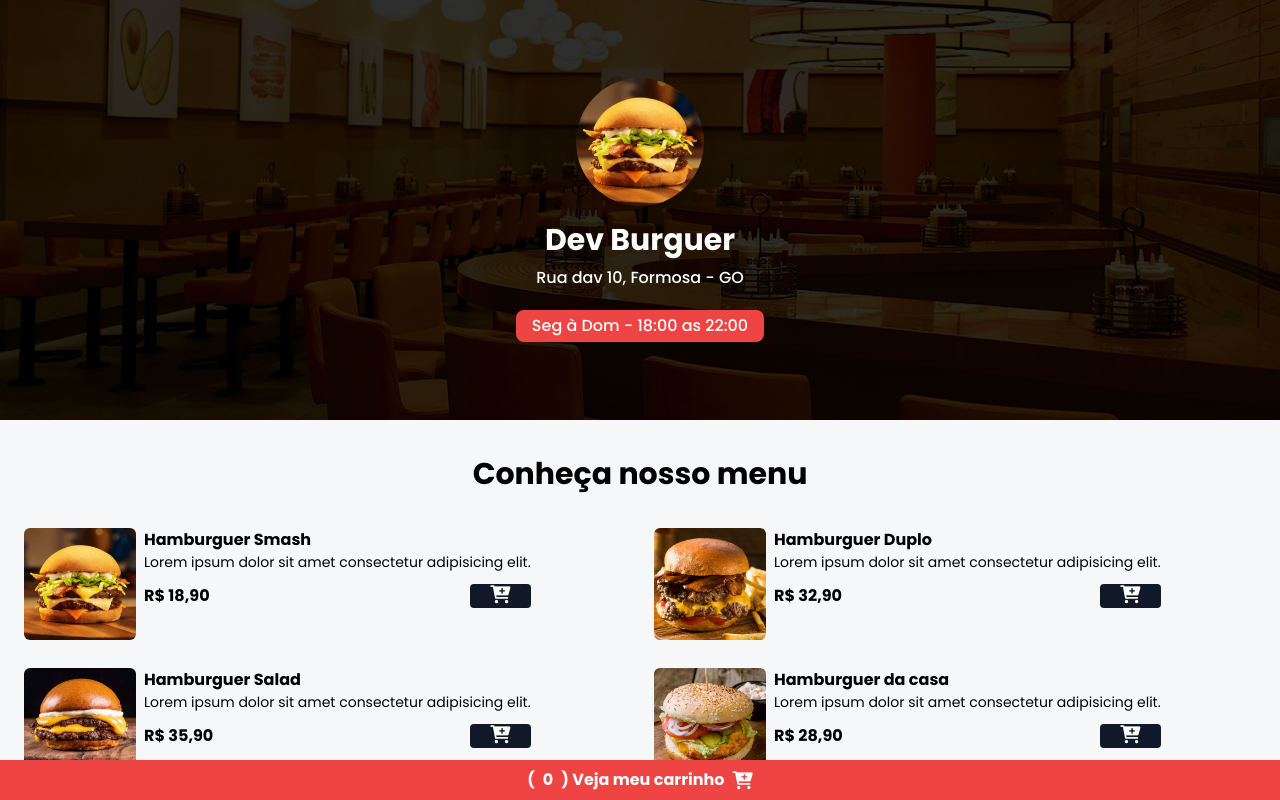
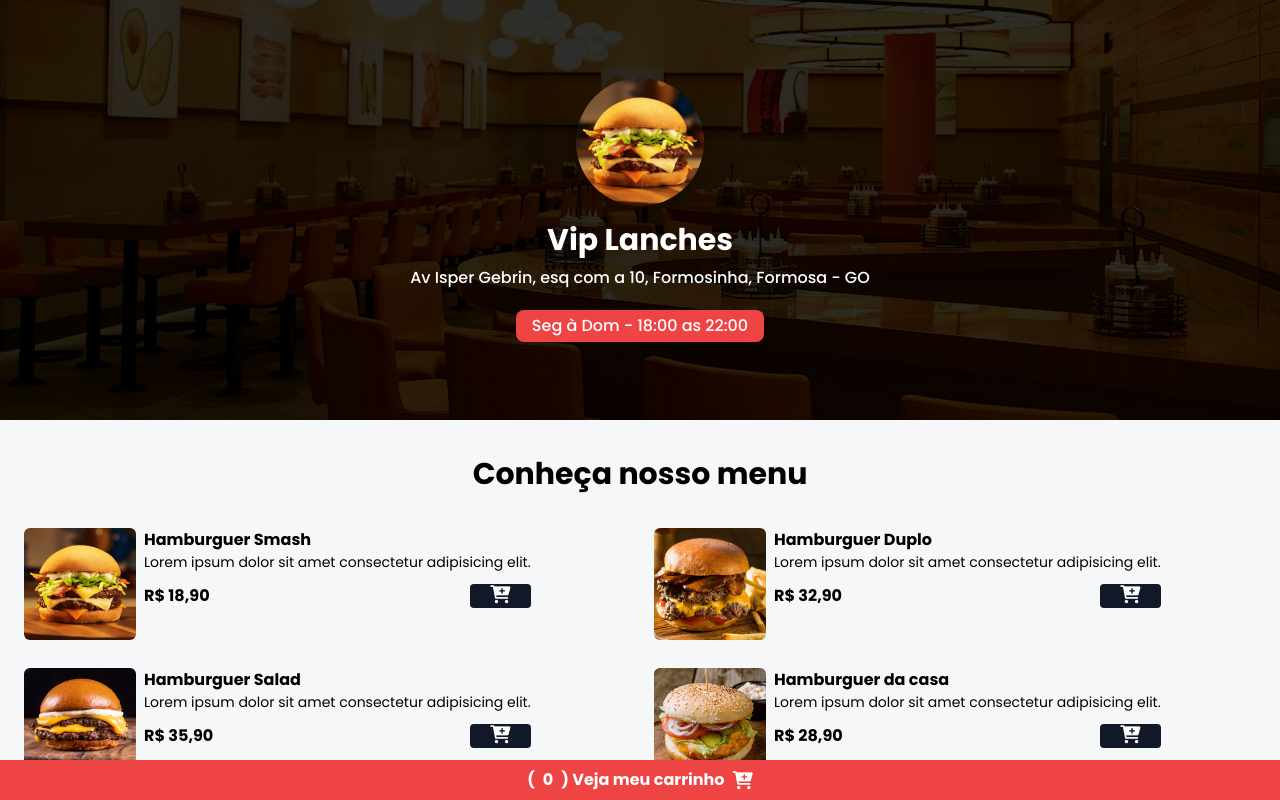
Before and after one commit to igornunescnt/cardapio, a website: page index.html in a window 1280 px wide. Shown: the top 800 px of the page. Drawn offline with nearby package versions, Linux system fonts and the light colour scheme.

Commit message:
Update index.html

```diff
--- a/index.html
+++ b/index.html
@@ -24,9 +24,9 @@
         <div class="w-full h-full flex flex-col justify-center items-center">
             <img src="assets/hamb-1.png" alt="Logo devBuguer" class="w-32 h-32 rounded-full shadow-lg hover:scale-110 duration-200">
 
-            <h1 class="text-3xl mt-4 mb-2 font-bold text-white">Dev Burguer</h1>
+            <h1 class="text-3xl mt-4 mb-2 font-bold text-white">Vip Lanches</h1>
 
-            <span class="text-white font-medium">Rua dav 10, Formosa - GO</span>
+            <span class="text-white font-medium">Av Isper Gebrin, esq com a 10, Formosinha, Formosa - GO</span>
 
             <div class="bg-green-600 px-4 py-1 rounded-lg mt-5 " id="date-span">
                 <span class="text-white font-medium">Seg à Dom - 18:00 as 22:00</span>
```
